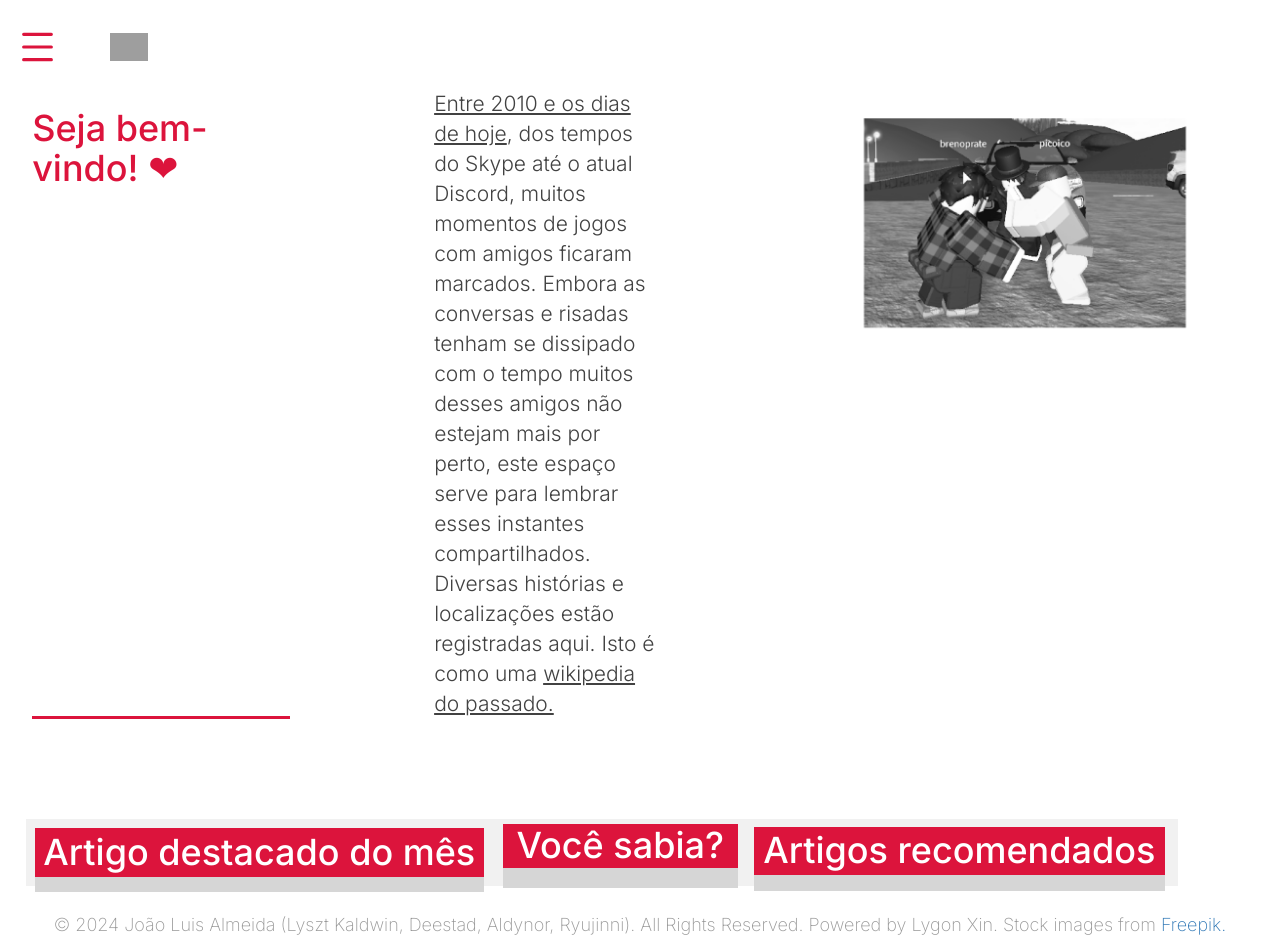
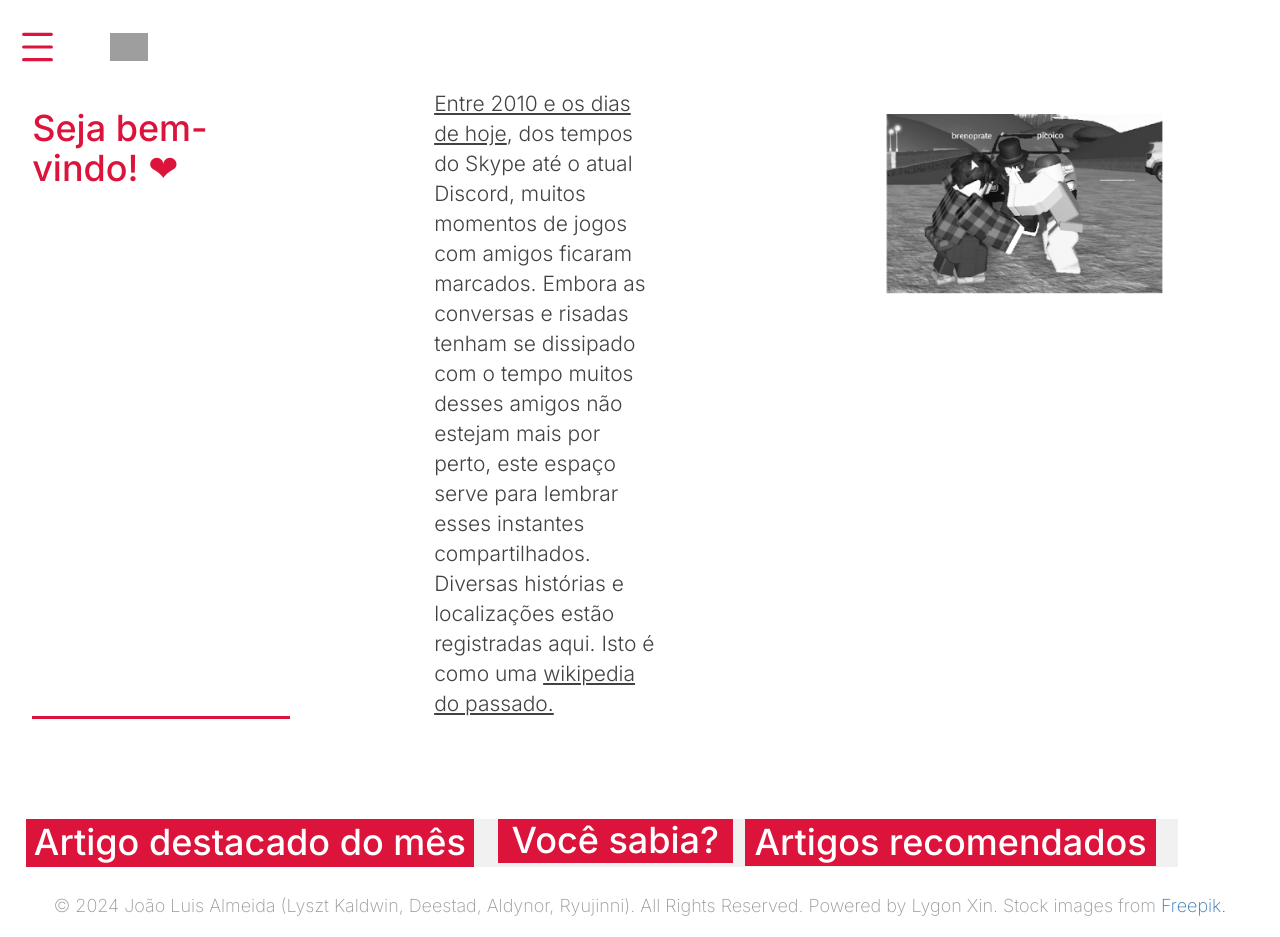
Before and after one commit to lyszt/lyszt.github.io, a Jekyll site: the page built from memorial.html, in a window 1280 px wide and 937 px high. Built offline with Jekyll 4.4.1, drawn with Linux system fonts in a browser that asks for light colours; grey boxes are pictures that could not be loaded.

Commit message:
Background color for featured item set as none

```diff
--- a/The Memorial/css/default.css
+++ b/The Memorial/css/default.css
@@ -19,7 +19,7 @@ h1 {
 }
 @keyframes expandIn{
     from{width: 0%;}
-    to{width: 70%;}
+    to{width: 60%;}
 }
 @keyframes fadeIn{
     from{opacity:0;}
@@ -61,7 +61,6 @@ h1 {
     font-size: inherit;
 }
 .introduction img {
-    width: 40%;
 }
 /* FEATURED */
 .wiki-featured {
@@ -73,10 +72,8 @@ h1 {
   height: 40%;
 }
 .featured-item {
-  margin: 2%;
   width: 95%;
   height: 95%;
-  background-color: #d6d6d6;
 }
 .featured-item h1 {
   width: 100%;
```
